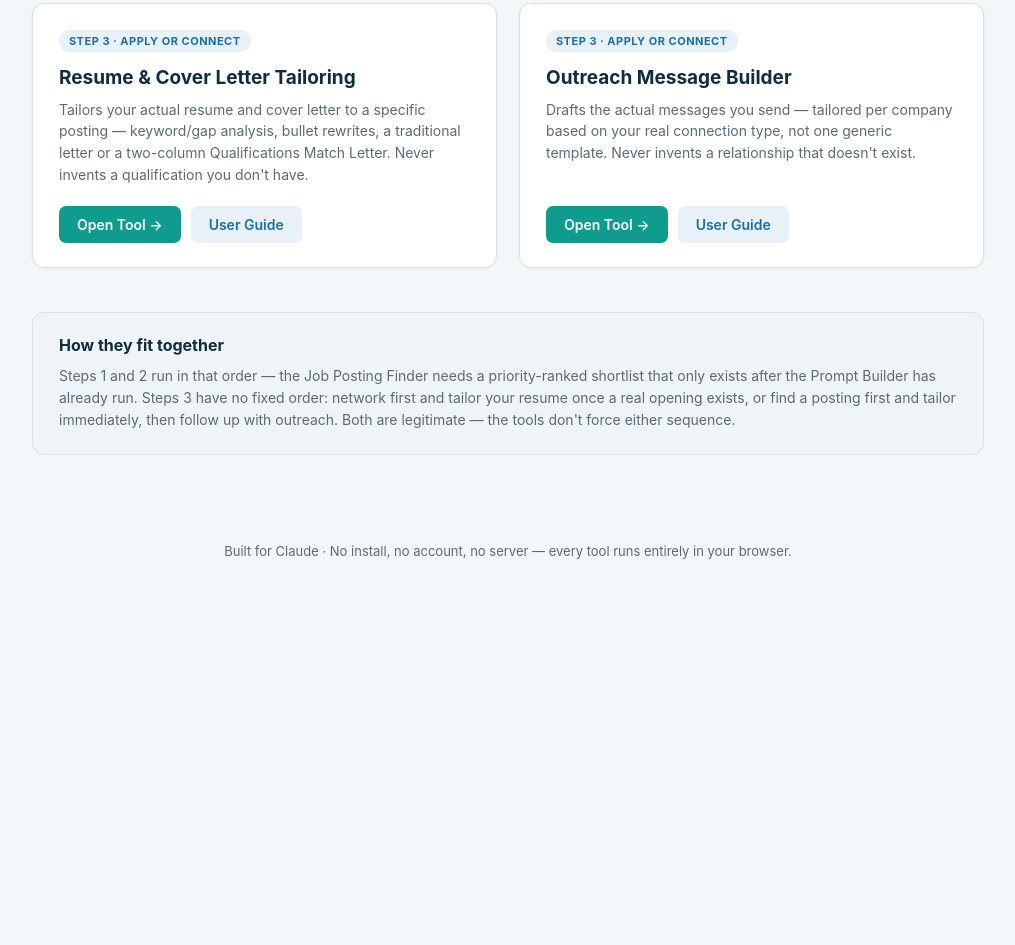
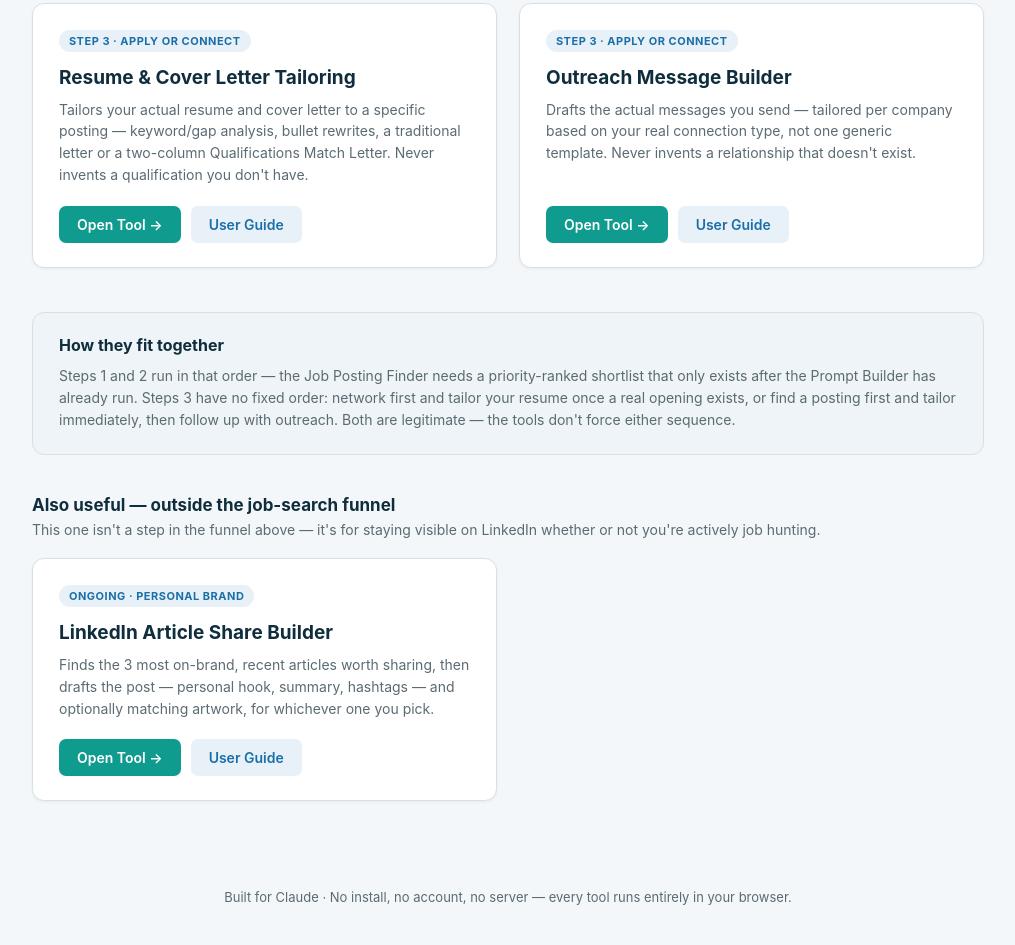
Before and after one commit to tjackson8817/Job-Hunting-Tool-Suite, a plain HTML site: page index.html in a window 1280 px wide. Shown: the part 573-1518 px from the top of the page, without its empty margins (132-1147 px from the left). Before the commit the page ends 1172 px from the top, so only its background shows below. Drawn offline with Linux system fonts and the light colour scheme.

Commit message:
Add files via upload

```diff
--- a/index.html
+++ b/index.html
@@ -185,6 +185,21 @@
     <h3>How they fit together</h3>
     <p>Steps 1 and 2 run in that order — the Job Posting Finder needs a priority-ranked shortlist that only exists after the Prompt Builder has already run. Steps 3 have no fixed order: network first and tailor your resume once a real opening exists, or find a posting first and tailor immediately, then follow up with outreach. Both are legitimate — the tools don't force either sequence.</p>
   </div>
+
+  <h3 style="margin:40px 0 4px 0; color:var(--navy); font-size:17px;">Also useful — outside the job-search funnel</h3>
+  <p style="margin:0 0 18px 0; font-size:14px; color:var(--muted); line-height:1.55;">This one isn't a step in the funnel above — it's for staying visible on LinkedIn whether or not you're actively job hunting.</p>
+
+  <div class="grid">
+    <div class="card">
+      <span class="step-badge">ONGOING · PERSONAL BRAND</span>
+      <h2>LinkedIn Article Share Builder</h2>
+      <p>Finds the 3 most on-brand, recent articles worth sharing, then drafts the post — personal hook, summary, hashtags — and optionally matching artwork, for whichever one you pick.</p>
+      <div class="btn-row">
+        <a class="btn" href="https://tjackson8817.github.io/LinkedIN-Article-Share/linkedin_article_share.html">Open Tool →</a>
+        <a class="btn-secondary" href="https://github.com/tjackson8817/LinkedIN-Article-Share/blob/main/LinkedIn_Article_Share_User_Guide.md">User Guide</a>
+      </div>
+    </div>
+  </div>
 </div>
 
 <footer>
```
Also changed, not shown: 1 other file.
